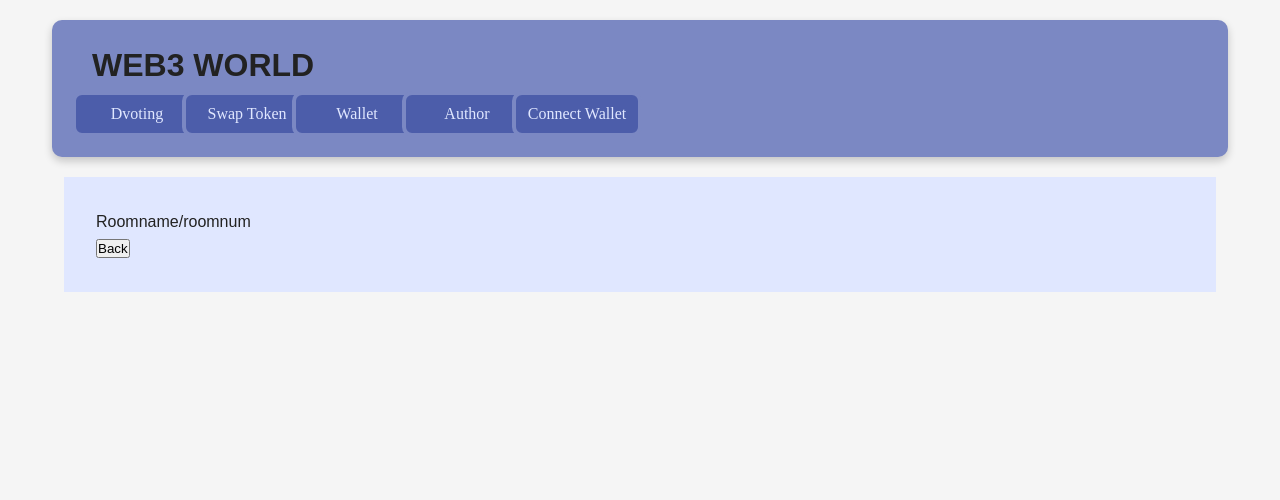
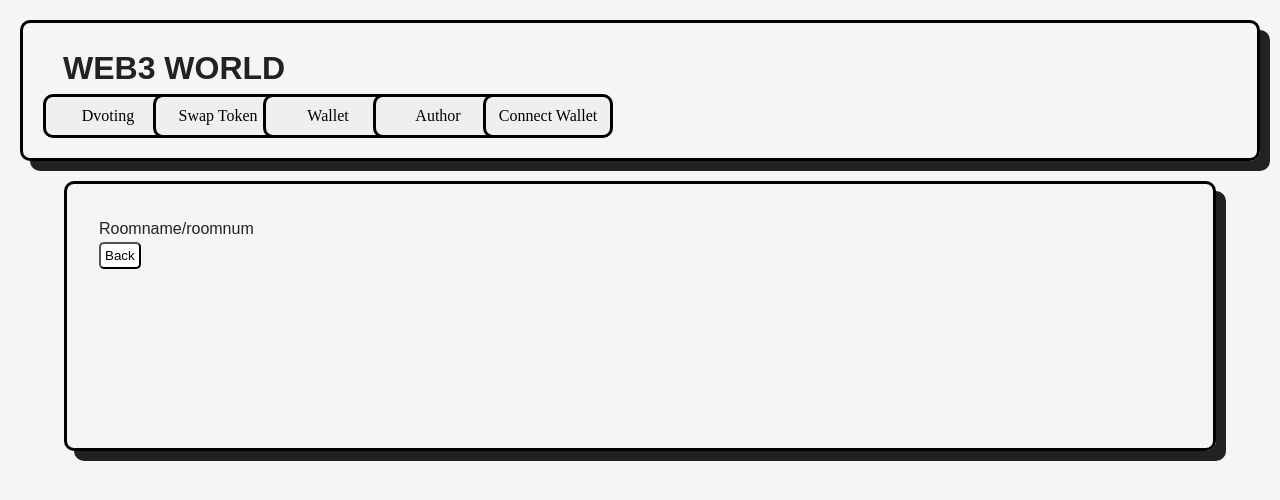
Before and after one commit to zenbuterin/web3-world, a Next.js app in the folder votingdapp/: page / in a window 1280 px wide. Shown: the top 500 px of the page. Built offline with nearby package versions, Linux system fonts and the light colour scheme; a web font is replaced by a local one.

Commit message:
mengganti warna ke putih

```diff
--- a/votingdapp/src/app/page.js
+++ b/votingdapp/src/app/page.js
@@ -48,16 +48,12 @@ function MyApp() {
 </svg>
         </button>
         {dropDown && (<div className={styles.dropdownview}>
+          {/*ketika link dikunjungi maka componen akan muncul di div innerbody */}
           <p className={styles.navdropdown}><a href="">Dvoting</a></p>
           <p className={styles.navdropdown}><a href="">Swap Token</a></p>
           <p className={styles.navdropdown}><a href="">Wallet</a></p>
           <p className={styles.navdropdown}><a href="">Author</a></p>
           <button className={styles.walletconnectiondropdown} onClick={connectToWeb3}><a href="">Connect to Wallet</a></button>
-        {/* <button className={styles.navigator}>Dvoting</button>
-        <button className={styles.navigator}>Swap Token</button>
-        <button className={styles.navigator}>Wallet</button>
-        <button className={styles.navigator}>Author</button>
-        <button className={styles.walletconnection} onClick={connectToWeb3}>Connect Wallet</button> */}
         </div>)}
         </div>
       </div>
--- a/votingdapp/src/app/page.module.css
+++ b/votingdapp/src/app/page.module.css
@@ -12,7 +12,9 @@
     height: auto;
     margin: 0 auto;
     padding: 2rem;
-    background-color: var(--secondary-color);
+    border: 3px solid black;
+    border-radius: 10px;
+    box-shadow: 10px 10px;
 }
 
 .option {
@@ -21,29 +23,24 @@
 }
 
 body {
-    margin: 0;
-    padding: 0;
     font-family: "Winky Sans", sans-serif;
     background-color: var(--background-color);
     color: var(--text-color);
     line-height: 1.6;
 }
 
-.innerBody {
-    margin: auto;
-    width: 95vw;
+html, body {
+    height: 100%;
 }
 
 .header {
     margin: 20px;
     padding: 20px;
     padding-left: 40px;
-    background-color: var(--primary-color);
     border-radius: 10px;
-    box-shadow: #222222;
-    box-shadow: 0 4px 8px rgba(0, 0, 0, 0.2);
-
-
+    box-shadow: #000000;
+    box-shadow: 10px 10px;
+    border: 3px solid black;
 }
 
 .overlapButton {
@@ -60,12 +57,11 @@ body {
     margin-left: -20px; /* tumpang tindih */
     transition: all 0.3s ease;
     z-index: 1;
-    background: var(--accent-color);
-    color: var(--secondary-color);
+    color: black;
     padding: 10px;
     border-radius: 10px;
     cursor: pointer;
-    border: 4px solid var(--primary-color);
+    border: 3px solid black;
     font-family: "Winky Sans";
     font-size: 16px;
 }
@@ -87,6 +83,17 @@ body {
 
 .logo {
     display: inline;
+}
+
+.back {
+    padding: 4px;
+    border-radius: 5px;
+
+    background-color: white;
+}
+
+.option {
+    height: 200px;
 }
 
 @media (max-width: 668px) {
@@ -122,10 +129,10 @@ body {
         z-index: 3;
         right: 0.1vw;
         padding: 2rem;
-        background-color: var(--background-color);
+        background-color: white;
         border: var(--text-color) 3px solid;
+        border-radius: 10px;
+
     }
 
-
-
 }
```
